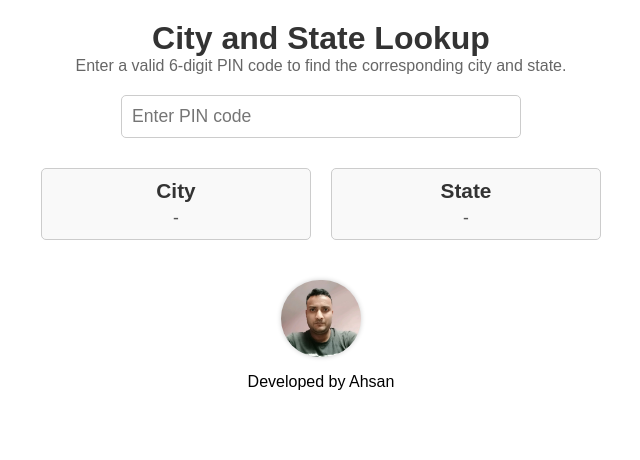
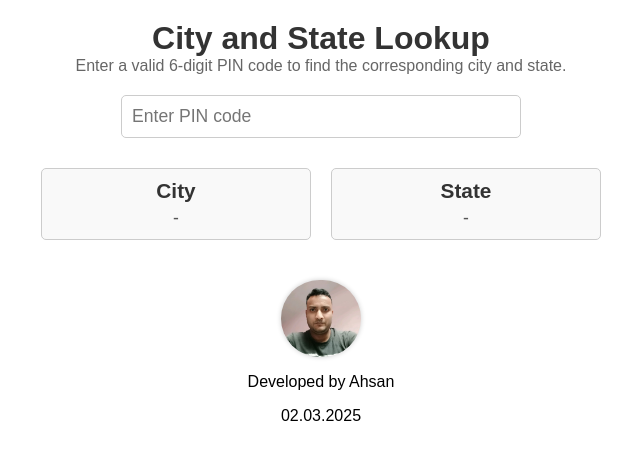
Before and after one commit to Ahsanasgha/city-state, a React (Create React App) app: page / in a window 1280 px wide. Shown: the top 460 px of the page, without its empty margins (319-959 px from the left). Built offline with nearby package versions, Linux system fonts and the light colour scheme.

Commit message:
date added

```diff
--- a/src/components/City.js
+++ b/src/components/City.js
@@ -77,6 +77,7 @@ function City() {
         alt="Decorative"
       />
       <p>Developed by Ahsan</p>
+      02.03.2025
     </div>
   );
 }
```
